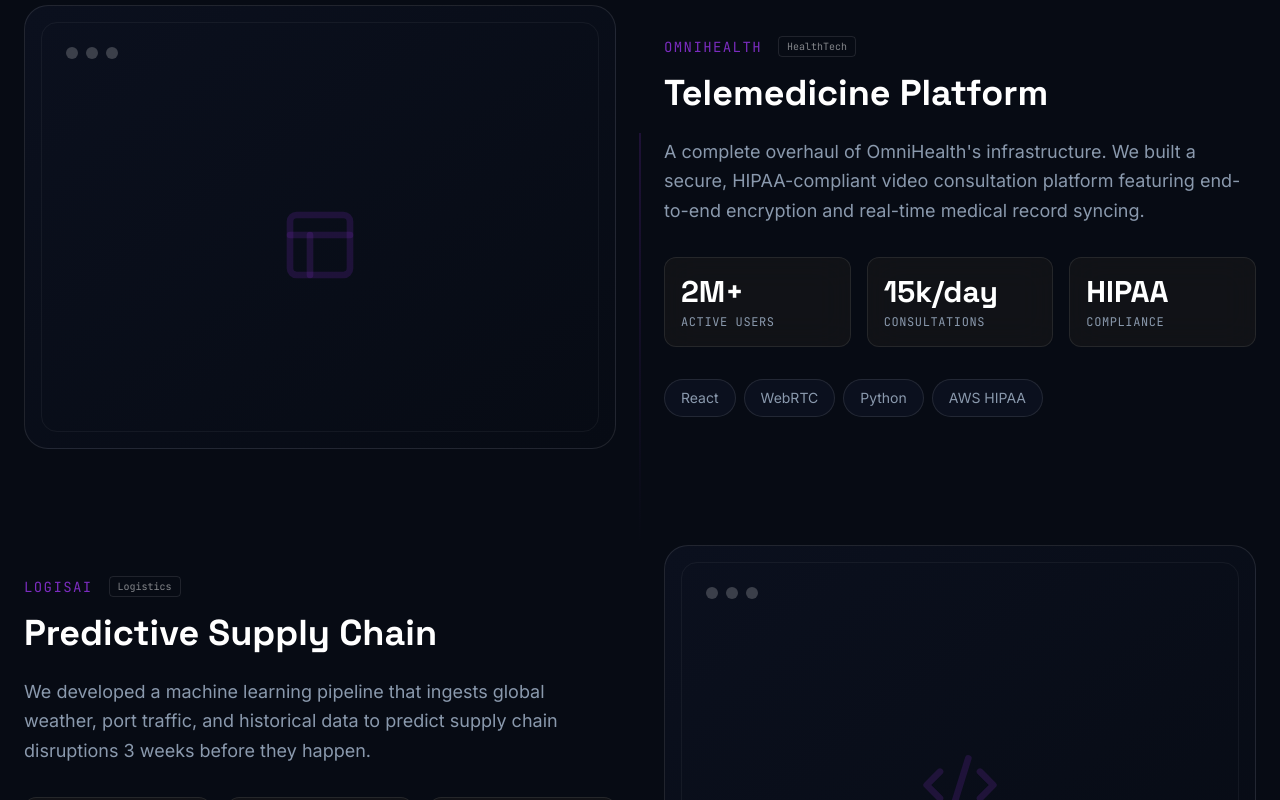
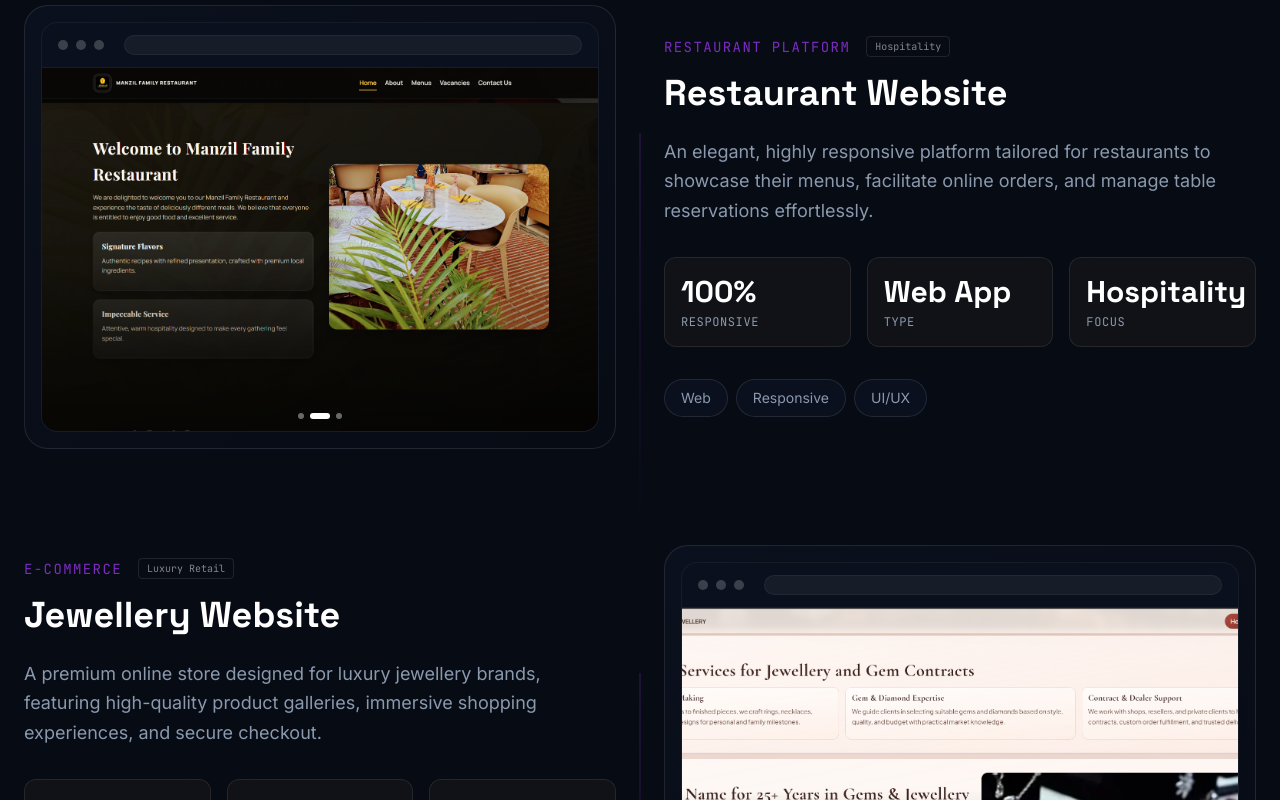
Before and after one commit to M-Mufassir/Techtitude-Labs, a React (Vite) app: page /portfolio in a window 1280 px wide. Shown: the part 940-1740 px from the top of the page. Built offline with nearby package versions, Linux system fonts and the light colour scheme.

Commit message:
image slide show component created and embedded

```diff
--- a/src/Pages/Portfolio.tsx
+++ b/src/Pages/Portfolio.tsx
@@ -1,49 +1,25 @@
 import { ArrowUpRight, Code2, Database, Layout } from "lucide-react";
 import Reveal from "../components/Reveal";
+import { projects } from "../data/content";
+import { proofLedgerImages } from "../assets/images";
+import ImageSlideshow from "../components/ImageSlideshow";
+
+interface ProjectMetric {
+  label: string;
+  value: string;
+}
+
+interface Project {
+  id: string;
+  client: string;
+  title: string;
+  description: string;
+  metrics: ProjectMetric[];
+  stack: string[];
+  category: string;
+}
 
 export default function Portfolio() {
-  const projects = [
-    {
-      id: "project-01",
-      client: "GlobalPay Inc.",
-      title: "Real-time Payment Gateway",
-      description: "We architected a high-throughput transaction engine capable of processing 50,000 requests per second with 99.999% uptime. The system integrates directly with Visa and Mastercard network rails.",
-      metrics: [
-        { label: "Throughput", value: "50k/sec" },
-        { label: "Uptime", value: "99.999%" },
-        { label: "Latency", value: "<15ms" }
-      ],
-      stack: ["Rust", "Node.js", "PostgreSQL", "AWS ECS"],
-      category: "FinTech",
-    },
-    {
-      id: "project-02",
-      client: "OmniHealth",
-      title: "Telemedicine Platform",
-      description: "A complete overhaul of OmniHealth's infrastructure. We built a secure, HIPAA-compliant video consultation platform featuring end-to-end encryption and real-time medical record syncing.",
-      metrics: [
-        { label: "Active Users", value: "2M+" },
-        { label: "Consultations", value: "15k/day" },
-        { label: "Compliance", value: "HIPAA" }
-      ],
-      stack: ["React", "WebRTC", "Python", "AWS HIPAA"],
-      category: "HealthTech",
-    },
-    {
-      id: "project-03",
-      client: "LogisAI",
-      title: "Predictive Supply Chain",
-      description: "We developed a machine learning pipeline that ingests global weather, port traffic, and historical data to predict supply chain disruptions 3 weeks before they happen.",
-      metrics: [
-        { label: "Accuracy", value: "94%" },
-        { label: "Data Ingest", value: "5TB/day" },
-        { label: "Savings", value: "$12M" }
-      ],
-      stack: ["Python", "TensorFlow", "Snowflake", "dbt"],
-      category: "Logistics",
-    }
-  ];
-
   return (
     <div className="min-h-screen bg-[#070B14] text-white pt-32 pb-24 selection:bg-[#7B2CBF]/30">
       <div className="max-w-7xl mx-auto px-6">
@@ -67,7 +43,10 @@
 
         {/* PROJECTS */}
         <section className="flex flex-col gap-24">
-          {projects.map((project, idx) => (
+          {(projects as Project[]).map((project, idx) => {
+            const screenshots: string[] = proofLedgerImages[project.id] ?? [];
+
+            return (
               <div key={project.id} className="relative">
                 {/* Vertical connecting line between projects */}
                 {idx !== projects.length - 1 && (
@@ -111,24 +90,34 @@
                     <div className="w-full md:w-1/2 z-10">
                       <div className="aspect-[4/3] w-full bg-gradient-to-br from-[#0B101E] to-[#070B14] rounded-3xl border border-white/10 overflow-hidden relative group cursor-pointer">
                         {/* Interactive Glow */}
-                      <div className="absolute inset-0 bg-[#7B2CBF]/10 opacity-0 group-hover:opacity-100 transition-opacity duration-500 blur-[50px]" />
+                        <div className="absolute inset-0 bg-[#7B2CBF]/10 opacity-0 group-hover:opacity-100 transition-opacity duration-500 blur-[50px] pointer-events-none" />
 
-                      {/* Wireframe / Abstract Visual Placeholder */}
-                      <div className="absolute inset-4 border border-white/5 rounded-2xl flex flex-col p-6 overflow-hidden">
-                        <div className="flex gap-2 mb-6">
-                          <div className="w-3 h-3 rounded-full bg-white/20"></div>
-                          <div className="w-3 h-3 rounded-full bg-white/20"></div>
-                          <div className="w-3 h-3 rounded-full bg-white/20"></div>
+                        {/* Browser-chrome frame around the screenshot slideshow */}
+                        <div className="absolute inset-4 border border-white/5 rounded-2xl flex flex-col overflow-hidden bg-[#0B101E]">
+                          {/* Chrome bar */}
+                          <div className="flex items-center gap-2 px-4 py-3 border-b border-white/5 shrink-0">
+                            <div className="w-2.5 h-2.5 rounded-full bg-white/20" />
+                            <div className="w-2.5 h-2.5 rounded-full bg-white/20" />
+                            <div className="w-2.5 h-2.5 rounded-full bg-white/20" />
+                            <div className="ml-3 flex-1 h-5 rounded-full bg-white/5 border border-white/5" />
                           </div>
-                        <div className="flex-1 flex items-center justify-center relative">
+
+                          {/* Screenshot slideshow, falls back to the vector icon if a project has no images yet */}
+                          <div className="flex-1 relative">
+                            {screenshots.length > 0 ? (
+                              <ImageSlideshow images={screenshots} alt={project.title} />
+                            ) : (
+                              <div className="w-full h-full flex items-center justify-center">
                                 {idx === 0 && <Database size={80} className="text-[#7B2CBF]/20 group-hover:text-[#7B2CBF]/40 transition-colors duration-500 group-hover:scale-110" />}
                                 {idx === 1 && <Layout size={80} className="text-[#7B2CBF]/20 group-hover:text-[#7B2CBF]/40 transition-colors duration-500 group-hover:scale-110" />}
                                 {idx === 2 && <Code2 size={80} className="text-[#7B2CBF]/20 group-hover:text-[#7B2CBF]/40 transition-colors duration-500 group-hover:scale-110" />}
                               </div>
+                            )}
+                          </div>
                         </div>
 
                         {/* Hover Action */}
-                      <div className="absolute bottom-6 right-6 w-12 h-12 rounded-full bg-white text-[#070B14] flex items-center justify-center opacity-0 group-hover:opacity-100 transform translate-y-4 group-hover:translate-y-0 transition-all duration-300">
+                        <div className="absolute bottom-6 right-6 w-12 h-12 rounded-full bg-white text-[#070B14] flex items-center justify-center opacity-0 group-hover:opacity-100 transform translate-y-4 group-hover:translate-y-0 transition-all duration-300 z-20">
                           <ArrowUpRight size={24} />
                         </div>
                       </div>
@@ -137,7 +126,8 @@
                   </div>
                 </Reveal>
               </div>
-          ))}
+            );
+          })}
         </section>
 
       </div>
--- /dev/null
+++ b/src/components/ImageSlideshow.tsx
@@ -0,0 +1,106 @@
+import { useState, useEffect, useRef } from "react";
+import { ChevronLeft, ChevronRight } from "lucide-react";
+
+interface ImageSlideshowProps {
+  images: string[];
+  alt?: string;
+}
+
+/**
+ * Autoplaying image slideshow used inside the Proof Ledger project cards.
+ * Pauses on hover, supports manual arrow/dot navigation.
+ *
+ * Expects the ancestor card to carry a `group` class — the arrow/dot
+ * controls reveal on `group-hover`, matching the existing card interaction.
+ */
+export default function ImageSlideshow({ images = [], alt = "" }: ImageSlideshowProps) {
+  const [index, setIndex] = useState(0);
+  const [isHovered, setIsHovered] = useState(false);
+  const timerRef = useRef<ReturnType<typeof setInterval> | null>(null);
+
+  useEffect(() => {
+    if (isHovered || images.length <= 1) return;
+    timerRef.current = setInterval(() => {
+      setIndex((i) => (i + 1) % images.length);
+    }, 3200);
+    return () => {
+      if (timerRef.current) clearInterval(timerRef.current);
+    };
+  }, [isHovered, images.length]);
+
+  // Reset if the images array changes (e.g. different project mounted)
+  useEffect(() => {
+    setIndex(0);
+  }, [images]);
+
+  if (!images.length) return null;
+
+  const goTo = (i: number) => setIndex((i + images.length) % images.length);
+
+  return (
+    <div
+      className="relative w-full h-full overflow-hidden"
+      onMouseEnter={() => setIsHovered(true)}
+      onMouseLeave={() => setIsHovered(false)}
+    >
+      {images.map((src, i) => (
+        <img
+          key={src}
+          src={src}
+          alt={`${alt} — screenshot ${i + 1} of ${images.length}`}
+          className={`absolute inset-0 w-full h-full object-cover transition-opacity duration-700 ease-out ${
+            i === index ? "opacity-100" : "opacity-0"
+          }`}
+          loading="lazy"
+        />
+      ))}
+
+      {/* Subtle bottom gradient so controls stay legible over bright screenshots */}
+      <div className="absolute inset-0 bg-gradient-to-t from-black/50 via-transparent to-transparent pointer-events-none" />
+
+      {images.length > 1 && (
+        <>
+          <button
+            type="button"
+            onClick={(e) => {
+              e.stopPropagation();
+              goTo(index - 1);
+            }}
+            className="absolute left-2 top-1/2 -translate-y-1/2 w-8 h-8 rounded-full bg-black/40 backdrop-blur-sm border border-white/10 flex items-center justify-center opacity-0 group-hover:opacity-100 transition-opacity duration-300 hover:bg-black/60 z-10"
+            aria-label="Previous screenshot"
+          >
+            <ChevronLeft size={16} className="text-white" />
+          </button>
+          <button
+            type="button"
+            onClick={(e) => {
+              e.stopPropagation();
+              goTo(index + 1);
+            }}
+            className="absolute right-2 top-1/2 -translate-y-1/2 w-8 h-8 rounded-full bg-black/40 backdrop-blur-sm border border-white/10 flex items-center justify-center opacity-0 group-hover:opacity-100 transition-opacity duration-300 hover:bg-black/60 z-10"
+            aria-label="Next screenshot"
+          >
+            <ChevronRight size={16} className="text-white" />
+          </button>
+
+          <div className="absolute bottom-3 left-1/2 -translate-x-1/2 flex gap-1.5 z-10">
+            {images.map((_, i) => (
+              <button
+                type="button"
+                key={i}
+                onClick={(e) => {
+                  e.stopPropagation();
+                  goTo(i);
+                }}
+                className={`h-1.5 rounded-full transition-all duration-300 ${
+                  i === index ? "w-5 bg-white" : "w-1.5 bg-white/40 hover:bg-white/60"
+                }`}
+                aria-label={`Go to screenshot ${i + 1}`}
+              />
+            ))}
+          </div>
+        </>
+      )}
+    </div>
+  );
+}
--- a/src/data/content.ts
+++ b/src/data/content.ts
@@ -186,7 +186,7 @@
   },
 ];
 
-export const proofLedgerContent = [
+export const projects = [
   {
     id: "project-pos",
     client: "POS System",
```
Lines whose indentation alone changed are shown as unchanged.
